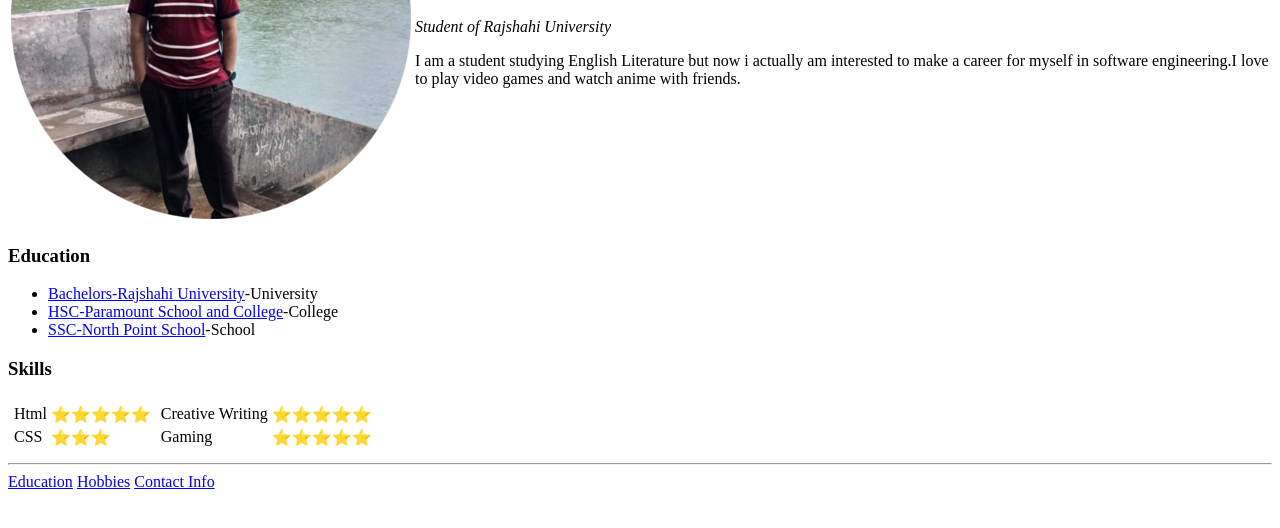
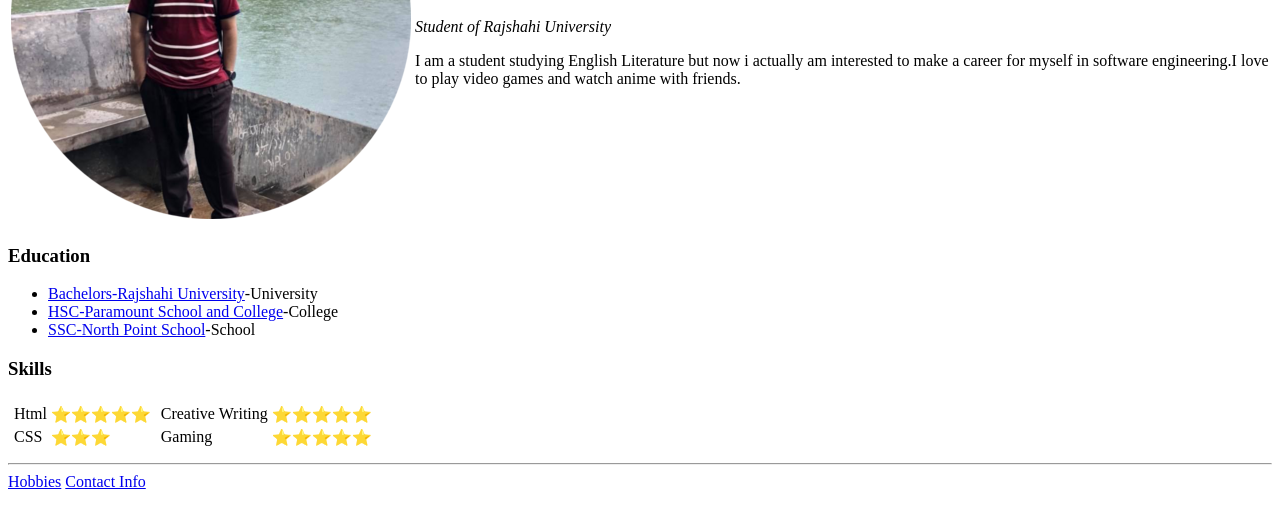
Before and after one commit to AnuragBiswasOli/CV, a plain HTML site: page index.html in a window 1280 px wide. Shown: the part 192-720 px from the top of the page. Drawn offline with Linux system fonts and the light colour scheme.

Commit message:
Update index.html

```diff
--- a/index.html
+++ b/index.html
@@ -63,7 +63,6 @@
 </table>
 
 <hr>
-<a href="Education.html">Education</a>
 <a href="hobbies.html">Hobbies</a>
 <a href="contact.html" target="blank">Contact Info</a>
 </body>
```
